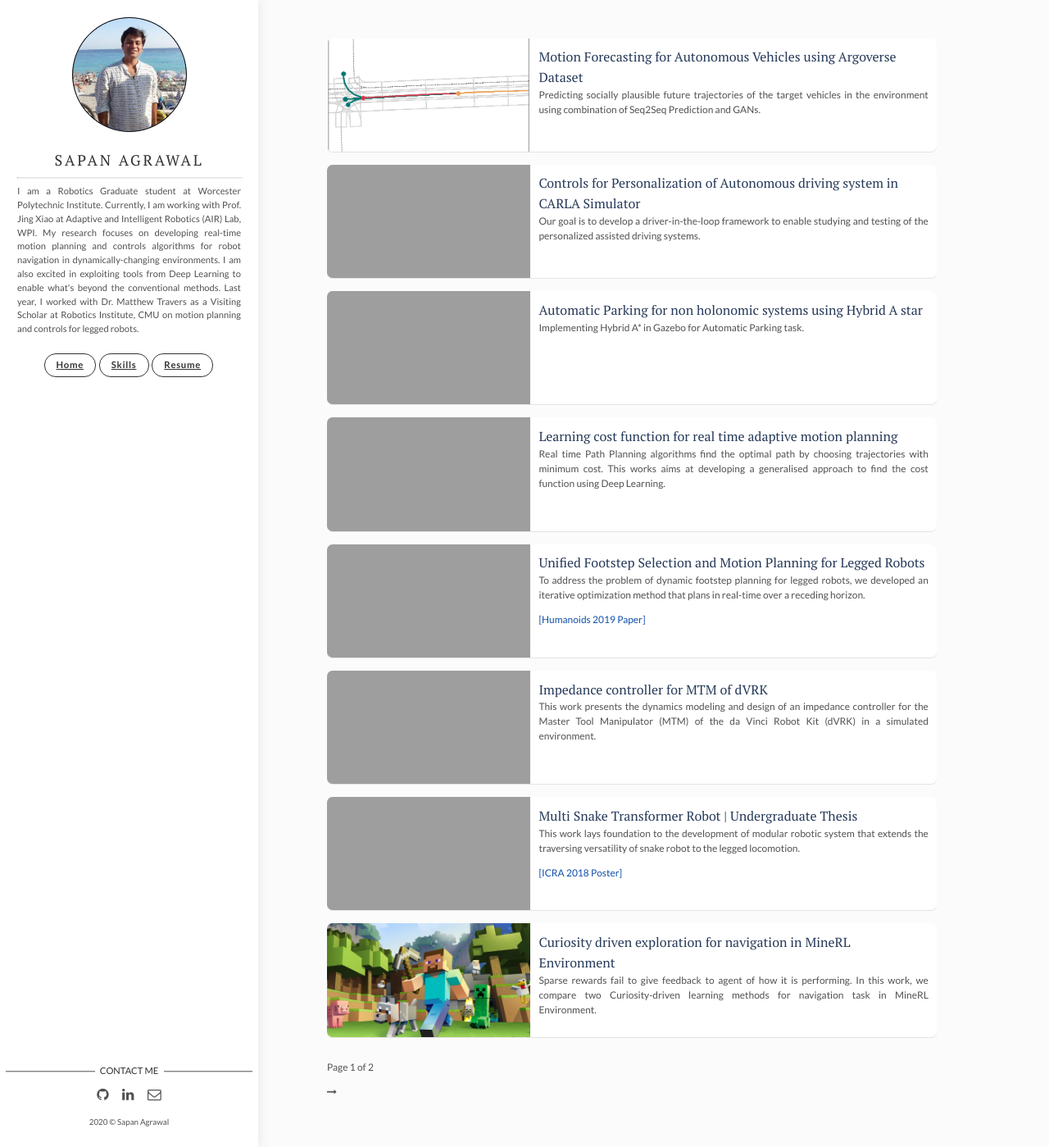
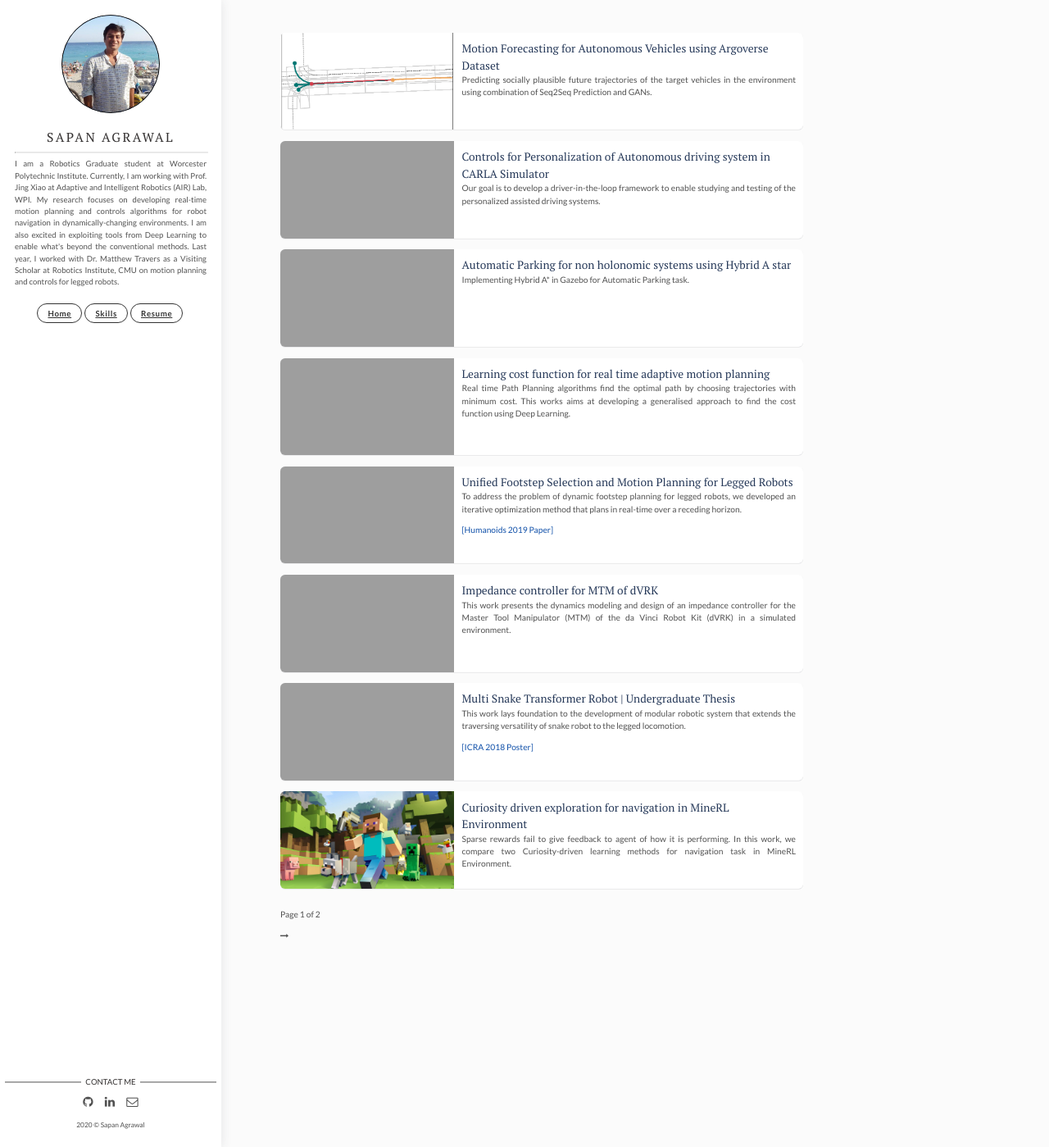
Before and after one commit to sapan-ostic/sapan-ostic.github.io, a Jekyll site: the page built from index.html, in a window 1280 px wide and 1399 px high. Shown: the whole window at 82% size. Built offline with Jekyll 4.4.1, drawn with Linux system fonts in a browser that asks for light colours; the list of posts is cut into pages by our own code.

Commit message:
general commit

```diff
--- a/assets/css/main.css
+++ b/assets/css/main.css
@@ -888,7 +888,7 @@ table tfoot td {
 .wrapper {
   max-width: 1700px;
   position: relative;
-  zoom: 70%;
+  zoom: 60%;
 }
 
 .post, .article-page {
```
